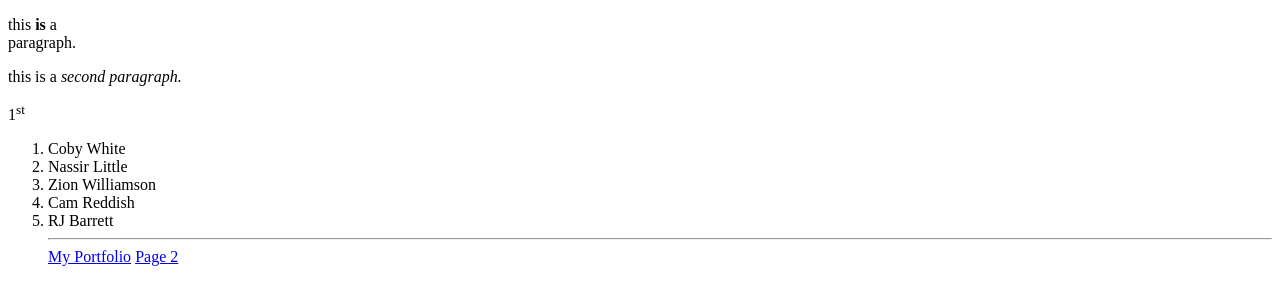
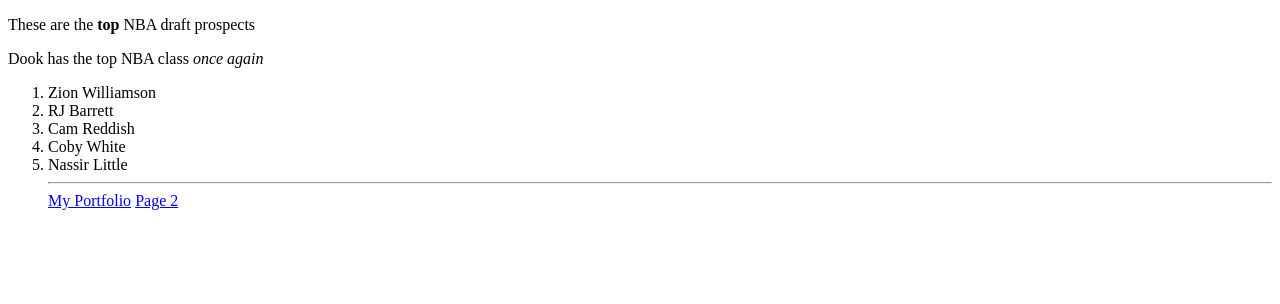
Before and after one commit to mrauwald/mrauwald.github.io, a plain HTML site: page index.html in a window 1280 px wide. Drawn offline with Linux system fonts and the light colour scheme.

Commit message:
Add files via upload

```diff
--- a/index.html
+++ b/index.html
@@ -7,19 +7,18 @@
 </head>
 
 <body>
-    <p> this <b>is</b> a <br>paragraph. </p>
+    <p> These are the <b> top </b> NBA draft prospects </p>
 
-    <p> this is a <i>second paragraph.</i></p>
+    <p> Dook has the top NBA class <i> once again </i></p>
 
-    <p>1<sup>st</sup></p>
 
     <ol>
+        <li>Zion Williamson</li>
+        <li>RJ Barrett</li>
+        <li>Cam Reddish</li>
         <li>Coby White</li>
         <li>Nassir Little</li>
         <Cameron Johnson</li>
-        <li>Zion Williamson</li>
-        <li>Cam Reddish</li>
-        <li>RJ Barrett</li>
 
     </ul>
 
@@ -29,6 +28,7 @@
     <a href= "https://www.marisarauwald.com">My Portfolio</a>
 
     <a href="page_2.html">Page 2<a/>
+    <p> <a> </a></p>
 </body>
 
 </html>
```
